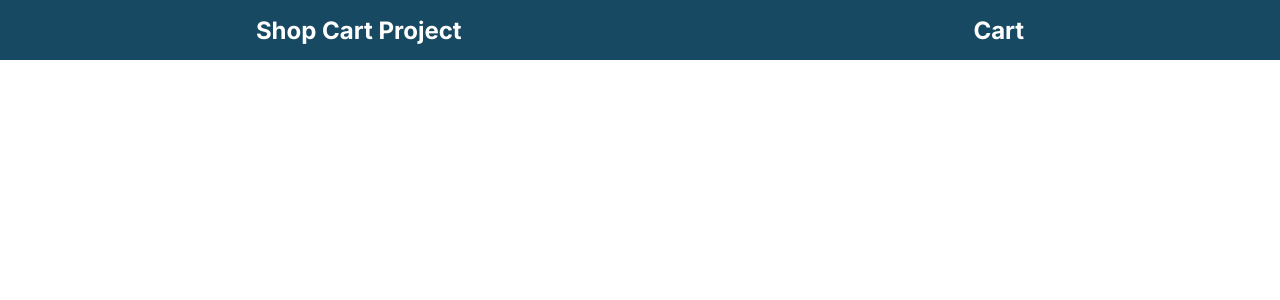
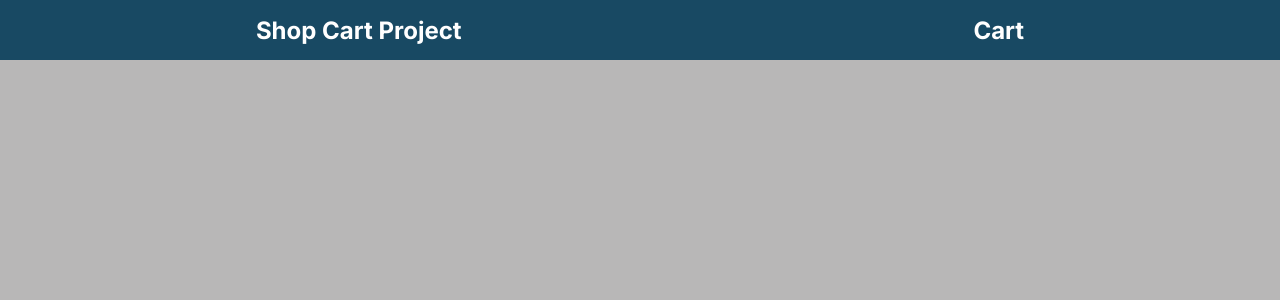
Before and after one commit to qazx960/shopping-cart, a React (Create React App) app: page / in a window 1280 px wide. Shown: the top 300 px of the page. Built offline with nearby package versions, Linux system fonts and the light colour scheme.

Commit message:
MainPage created

```diff
--- a/src/App.js
+++ b/src/App.js
@@ -1,9 +1,11 @@
 import { Header } from "./component/Header";
+import { MainPage } from "./pages/MainPage";
 
 function App() {
   return (
     <>
       <Header />
+      <MainPage />
     </>
   );
 }
--- /dev/null
+++ b/src/pages/MainPage.jsx
@@ -0,0 +1,10 @@
+import React from "react";
+import "./main.css";
+
+export const MainPage = () => {
+  return (
+    <main>
+      <div></div>
+    </main>
+  );
+};
--- /dev/null
+++ b/src/pages/main.css
@@ -0,0 +1,6 @@
+main {
+  width: 100vw;
+  height: 100vh;
+  background-color: #b8b7b7;
+  padding: 40px 76px;
+}
```
